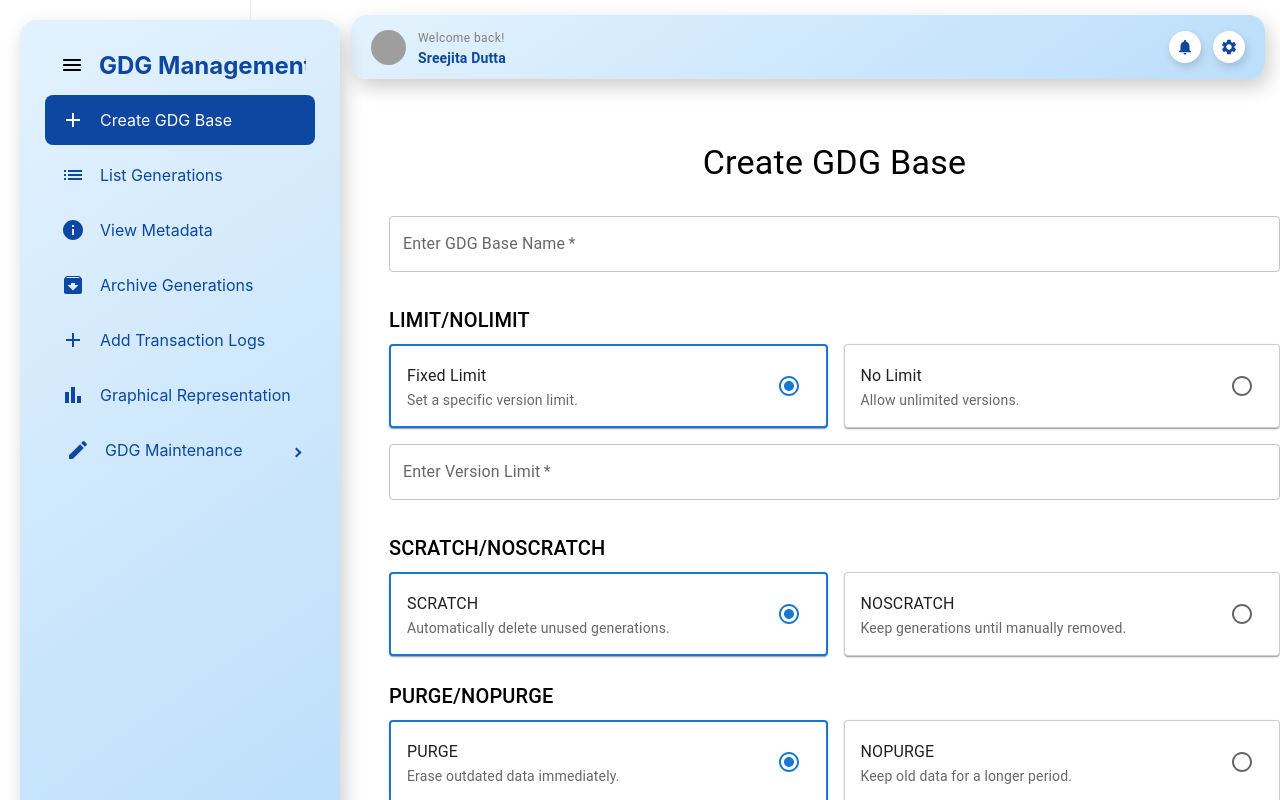
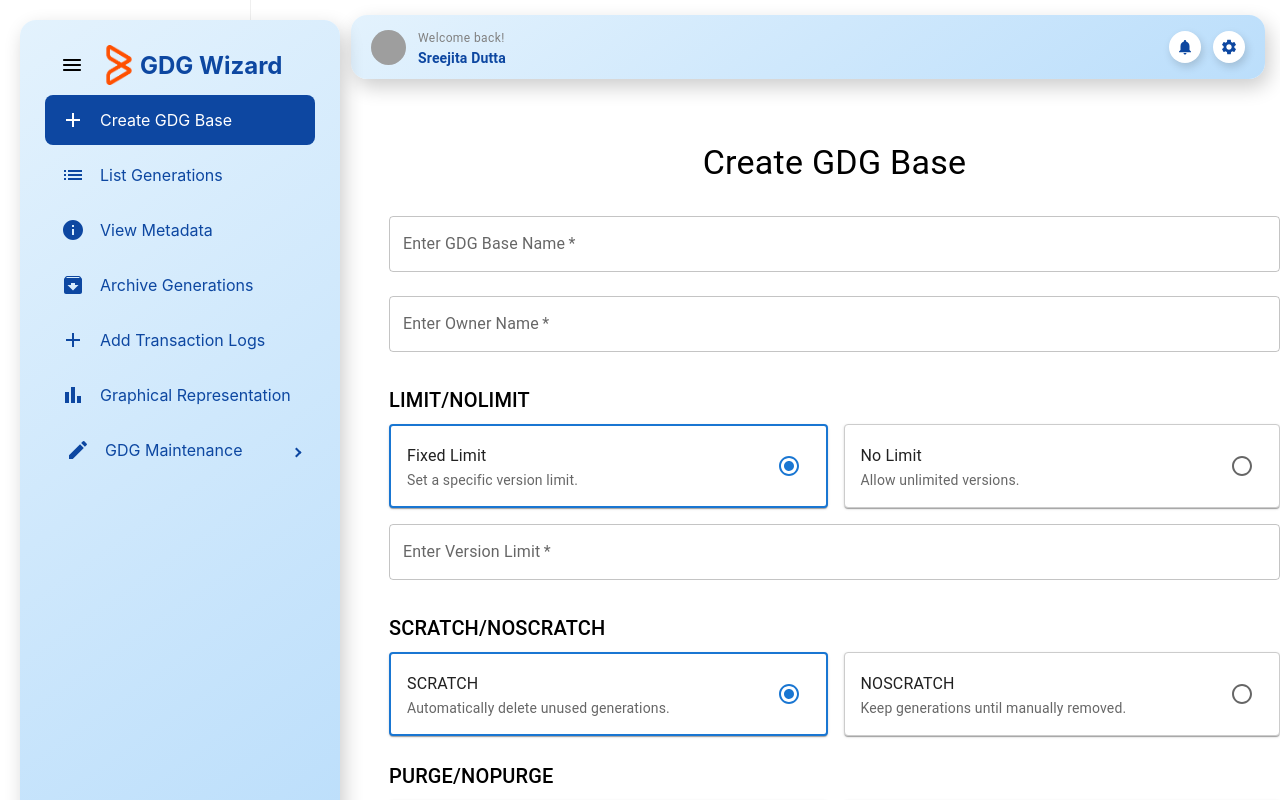
Before and after one commit to sreejitaduttaa/gdg-management, a React (Create React App) app: page /create-gdg in a window 1280 px wide. Shown: the top 800 px of the page. Built offline with nearby package versions, Linux system fonts and the light colour scheme; grey boxes are pictures that could not be loaded.

Commit message:
sidebar update

```diff
--- a/src/components/Sidebar.js
+++ b/src/components/Sidebar.js
@@ -10,6 +10,7 @@ import MetadataIcon from "@mui/icons-material/Info";
 import ArchiveIcon from "@mui/icons-material/Archive";
 import AddIcon from "@mui/icons-material/Add";
 import GraphIcon from "@mui/icons-material/BarChart";
+import logo from "../assets/logo.png";
 
 const SidebarComponent = ({ collapsed, setCollapsed }) => {
   const location = useLocation();
@@ -48,12 +49,18 @@ const SidebarComponent = ({ collapsed, setCollapsed }) => {
       }}
     >
       <Menu>
-        <MenuItem
-          icon={<MenuRoundedIcon style={{ cursor: "pointer" }} onClick={() => setCollapsed(!collapsed)} />}
-          style={{ backgroundColor: "inherit", display: "flex", justifyContent: "center", alignItems: "center", padding: "20px 14px" }}
-        >
-          {!collapsed && <h2 style={{ fontSize: "1.5rem", textAlign: "center", color: "#0d47a1" }}>GDG Management</h2>}
-        </MenuItem>
+
+      <MenuItem
+        icon={<MenuRoundedIcon style={{ cursor: "pointer" }} onClick={() => setCollapsed(!collapsed)} />}
+        style={{ backgroundColor: "inherit", display: "flex", alignItems: "center", padding: "20px 14px" }}
+      >
+        {!collapsed && (
+          <div style={{ display: "flex", alignItems: "center", gap: "1px" }}>
+            <img src={logo} alt="Logo" style={{ width: "40px", height: "40px" }} />
+            <h2 style={{ fontSize: "1.5rem", color: "#0d47a1" }}>GDG Wizard</h2>
+          </div>
+        )}
+      </MenuItem>
 
         {["/create-gdg", "/list-generations", "/view-metadata", "/archive-generations", "/add-transaction-logs", "/graphical-representation"].map((path, index) => {
           const labels = ["Create GDG Base", "List Generations", "View Metadata", "Archive Generations", "Add Transaction Logs", "Graphical Representation"];
--- a/src/pages/CreateGDG.js
+++ b/src/pages/CreateGDG.js
@@ -5,6 +5,7 @@ import {
 
 const CreateGDG = () => {
   const [gdgName, setGdgName] = useState("");
+  const [owner, setOwner] = useState(""); // Added owner field
   const [limit, setLimit] = useState("LIMIT");
   const [limitValue, setLimitValue] = useState("");
   const [scratch, setScratch] = useState("SCRATCH");
@@ -20,12 +21,16 @@ const CreateGDG = () => {
       setMessage({ type: "error", text: "GDG Base Name is required!" });
       return;
     }
+    if (!owner.trim()) {
+      setMessage({ type: "error", text: "Owner is required!" });
+      return;
+    }
     if (limit === "LIMIT" && !limitValue.trim()) {
       setMessage({ type: "error", text: "Please enter a version limit!" });
       return;
     }
 
-    const gdgData = { gdgName, limit, limitValue, scratch, purge, order, empty };
+    const gdgData = { gdgName, owner, limit, limitValue, scratch, purge, order, empty };
     setLoading(true);
 
     try {
@@ -39,6 +44,7 @@ const CreateGDG = () => {
       if (response.ok) {
         setMessage({ type: "success", text: "GDG Base created successfully!" });
         setGdgName("");
+        setOwner(""); // Reset Owner field
         setLimitValue("");
       } else {
         setMessage({ type: "error", text: result.message || "Error creating GDG Base" });
@@ -53,7 +59,6 @@ const CreateGDG = () => {
   return (
     <Box sx={{ width: "100%", maxWidth: "1200px", margin: "auto", padding: 3, pr: 10 }}>
 
-
       <Typography variant="h4" sx={{ marginBottom: 2, textAlign: "center" }}>Create GDG Base</Typography>
 
       <form onSubmit={handleSubmit}>
@@ -63,6 +68,16 @@ const CreateGDG = () => {
           label="Enter GDG Base Name"
           value={gdgName}
           onChange={(e) => setGdgName(e.target.value)}
+          margin="normal"
+          required
+        />
+
+        {/* Owner Field */}
+        <TextField
+          fullWidth
+          label="Enter Owner Name"
+          value={owner}
+          onChange={(e) => setOwner(e.target.value)}
           margin="normal"
           required
         />
```
Also changed, not shown: src/assets/logo.png (added).
